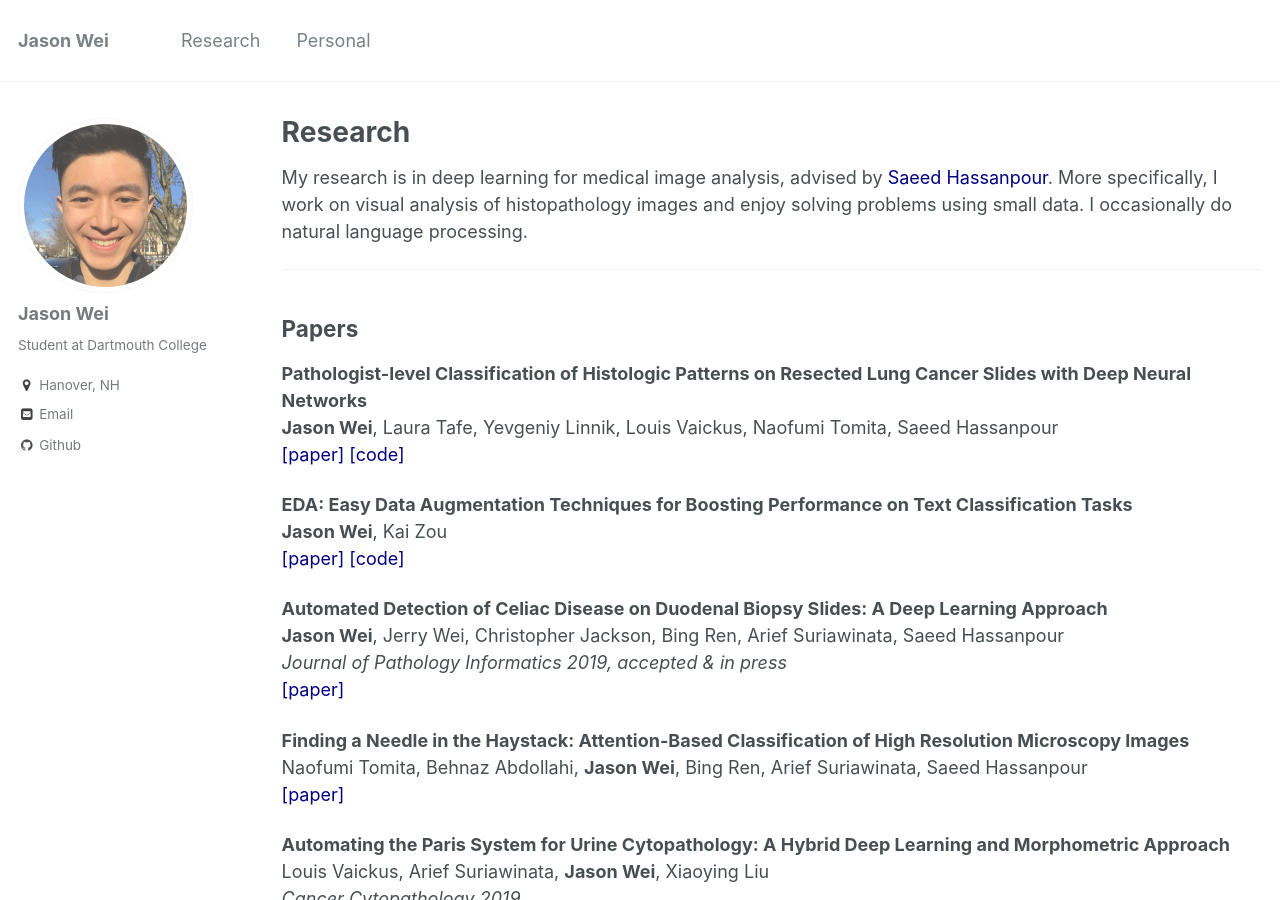
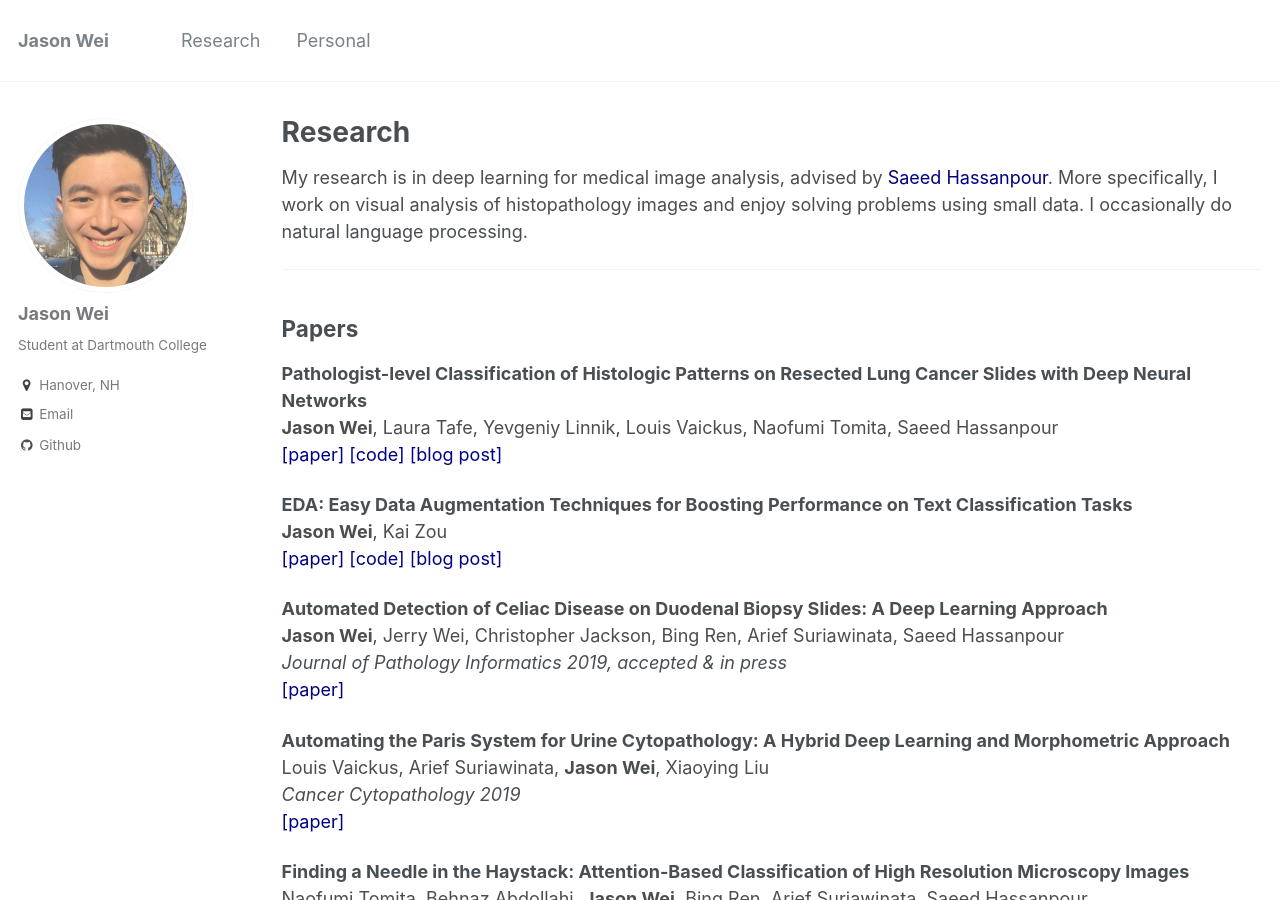
Before and after one commit to jasonwei20/jasonwei20.github.io, a Jekyll site: the page built from _pages/research.md, in a window 1280 px wide and 900 px high. Built offline with Jekyll 4.4.1, drawn with Linux system fonts in a browser that asks for light colours; some of the changed text lies outside the part shown.

Commit message:
update website

```diff
--- a/_pages/research.md
+++ b/_pages/research.md
@@ -19,24 +19,26 @@ Papers
 **Jason Wei**, Laura Tafe, Yevgeniy Linnik, Louis Vaickus, Naofumi Tomita, Saeed Hassanpour
 <a href="http://arxiv.org/abs/1901.11489" style="color:navy" target="_blank">[paper]</a>
 <a href="https://github.com/BMIRDS/deepslide" style="color:navy" target="_blank">[code]</a>
+<a href="https://medium.com/health-data-science/classification-of-histopathology-images-with-deep-learning-a-practical-guide-2e3ffd6d59c5" style="color:navy" target="_blank">[blog post]</a>
 
 **EDA: Easy Data Augmentation Techniques for Boosting Performance on Text Classification Tasks**
 **Jason Wei**, Kai Zou
 <a href="http://arxiv.org/abs/1901.11196" style="color:navy" target="_blank">[paper]</a> <a href="https://github.com/jasonwei20/eda_nlp" style="color:navy" target="_blank">[code]</a>
+<a href="https://medium.com/@jason.20/these-are-the-easiest-data-augmentation-techniques-in-natural-language-processing-you-can-think-of-88e393fd610" style="color:navy" target="_blank">[blog post]</a>
 
 **Automated Detection of Celiac Disease on Duodenal Biopsy Slides: A Deep Learning Approach**
 **Jason Wei**, Jerry Wei, Christopher Jackson, Bing Ren, Arief Suriawinata, Saeed Hassanpour
 *Journal of Pathology Informatics 2019, accepted & in press*
 <a href="https://arxiv.org/abs/1901.11447" style="color:navy" target="_blank">[paper]</a>
 
-**Finding a Needle in the Haystack: Attention-Based Classification of High Resolution Microscopy Images**
-Naofumi Tomita, Behnaz Abdollahi, **Jason Wei**, Bing Ren, Arief Suriawinata, Saeed Hassanpour
-<a href="https://arxiv.org/abs/1811.08513" style="color:navy" target="_blank">[paper]</a>
-
 **Automating the Paris System for Urine Cytopathology: A Hybrid Deep Learning and Morphometric Approach**
 Louis Vaickus, Arief Suriawinata, **Jason Wei**, Xiaoying Liu
 *Cancer Cytopathology 2019*
 <a href="https://onlinelibrary.wiley.com/doi/abs/10.1002/cncy.22099" style="color:navy" target="_blank">[paper]</a>
+
+**Finding a Needle in the Haystack: Attention-Based Classification of High Resolution Microscopy Images**
+Naofumi Tomita, Behnaz Abdollahi, **Jason Wei**, Bing Ren, Arief Suriawinata, Saeed Hassanpour
+<a href="https://arxiv.org/abs/1811.08513" style="color:navy" target="_blank">[paper]</a>
 
 ------
 
```
